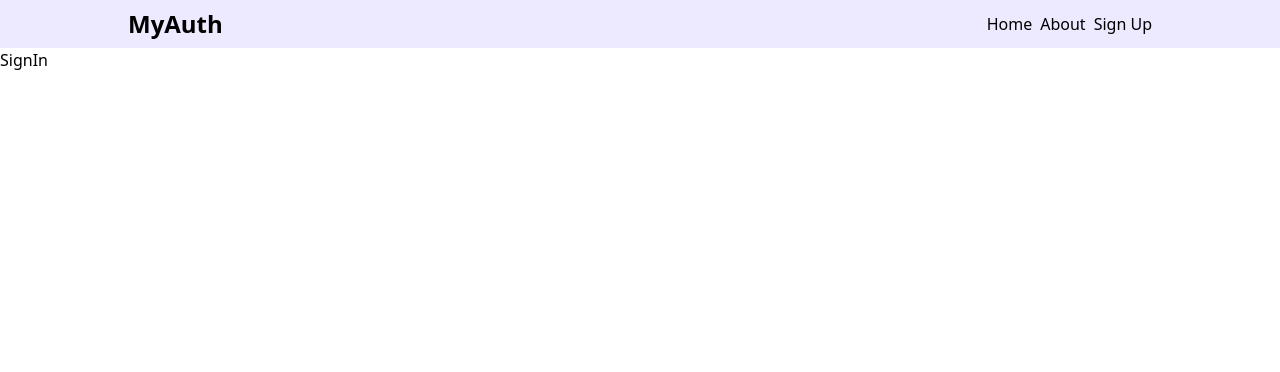
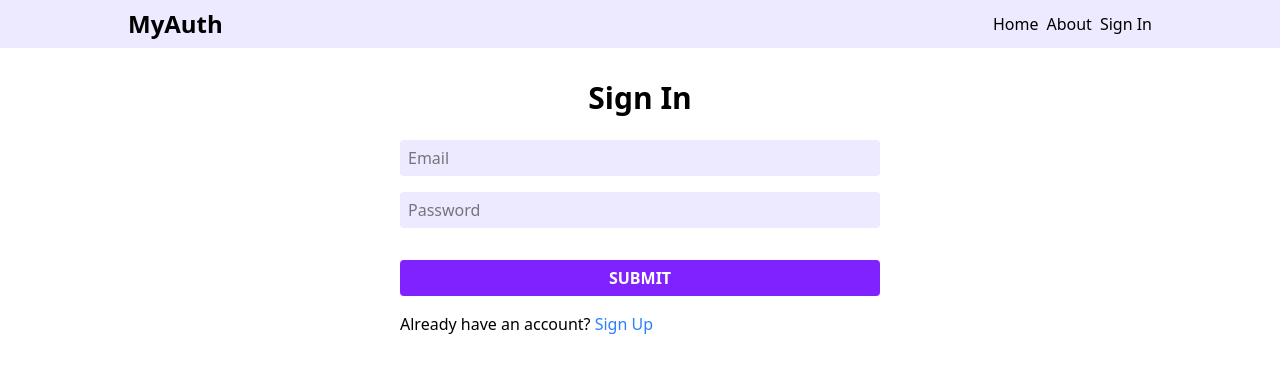
Before and after one commit to Raj-Kashyap001/mern-auth, a React (Vite) app in the folder client/: page /signin in a window 1280 px wide. Shown: the top 372 px of the page. Built offline with nearby package versions, Linux system fonts and the light colour scheme.

Commit message:
Complete the Sign Page functionality

```diff
--- a/client/components/Navbar.tsx
+++ b/client/components/Navbar.tsx
@@ -21,8 +21,8 @@ const Navbar = () => {
             </Link>
           </li>
           <li>
-            <Link className="hover:text-violet-700" to={"/signup"}>
-              Sign Up
+            <Link className="hover:text-violet-700" to={"/signin"}>
+              Sign In
             </Link>
           </li>
         </ul>
--- a/client/pages/SignIn.jsx
+++ b/client/pages/SignIn.jsx
@@ -1,4 +1,82 @@
+import { useState } from "react";
+import { Link, useNavigate } from "react-router-dom";
 const SignIn = () => {
-  return <div>SignIn</div>;
+  const [formData, setFormData] = useState({});
+  const [serverError, setServerError] = useState({});
+  const [requestPending, setRequestPending] = useState(false);
+  const navigate = useNavigate();
+  const handleChange = (e) => {
+    setFormData({ ...formData, [e.target.id]: e.target.value });
+    setServerError({});
+  };
+
+  const handleSubmit = async (e) => {
+    e.preventDefault();
+    try {
+      setRequestPending(true);
+      const res = await fetch("/api/auth/signin", {
+        method: "POST",
+        headers: {
+          "Content-Type": "application/json",
+        },
+        body: JSON.stringify(formData),
+      });
+      if (!res.ok) {
+        throw new Error(
+          `Ops! Something Went Wrong. Please check your details and try agian.`
+        );
+      }
+      setRequestPending(false);
+      setServerError({});
+      navigate("/");
+    } catch (error) {
+      setRequestPending(false);
+      setServerError(error);
+    }
+  };
+
+  return (
+    <section id="sign-up" className="max-w-md mx-auto px-4 mt-8 lg:max-w-lg">
+      <h2 className="text-3xl font-bold text-center mb-6">Sign In</h2>
+      <form className="flex flex-col gap-4" onSubmit={handleSubmit}>
+        <input
+          type="email"
+          required={true}
+          className="bg-violet-100 px-2 py-1.5 rounded"
+          name="email"
+          id="email"
+          placeholder="Email"
+          autoComplete="true"
+          onChange={handleChange}
+        />
+        <input
+          type="password"
+          required={true}
+          className="bg-violet-100 px-2 py-1.5 rounded"
+          name="password"
+          id="password"
+          placeholder="Password"
+          autoComplete="true"
+          onChange={handleChange}
+        />
+        {serverError && (
+          <p className="text-red-500 text-sm">{serverError.message}</p>
+        )}
+        <button
+          className="px-2 py-1.5 uppercase bg-violet-600 text-white font-bold rounded hover:bg-violet-800 disabled:bg-violet-900 disabled:text-gray-300 cursor-pointer"
+          type="submit"
+          disabled={requestPending}
+        >
+          {requestPending ? "Please Wait..." : "Submit"}
+        </button>
+        <p>
+          Already have an account?{" "}
+          <Link className="text-blue-500 hover:underline" to="/signup">
+            Sign Up
+          </Link>
+        </p>
+      </form>
+    </section>
+  );
 };
 export default SignIn;
--- a/client/pages/SignUp.jsx
+++ b/client/pages/SignUp.jsx
@@ -1,10 +1,11 @@
 import { useState } from "react";
-import { Link } from "react-router-dom";
+import { Link, useNavigate } from "react-router-dom";
 
 const SignUp = () => {
   const [formData, setFormData] = useState({});
+  const [serverError, setServerError] = useState({});
   const [requestPending, setRequestPending] = useState(false);
-  const [serverError, setServerError] = useState({});
+  const navigate = useNavigate();
   const handleChange = (e) => {
     setFormData({ ...formData, [e.target.id]: e.target.value });
     setServerError({});
@@ -27,7 +28,8 @@ const SignUp = () => {
         );
       }
       setRequestPending(false);
-      setServerError("");
+      setServerError({});
+      navigate("/signin");
     } catch (error) {
       setRequestPending(false);
       setServerError(error);
@@ -44,7 +46,7 @@ const SignUp = () => {
           className="bg-violet-100 px-2 py-1.5 rounded"
           name="username"
           id="username"
-          placeholder="username"
+          placeholder="Username"
           autoComplete="true"
           onChange={handleChange}
         />
@@ -54,7 +56,7 @@ const SignUp = () => {
           className="bg-violet-100 px-2 py-1.5 rounded"
           name="email"
           id="email"
-          placeholder="email"
+          placeholder="Email"
           autoComplete="true"
           onChange={handleChange}
         />
@@ -64,13 +66,14 @@ const SignUp = () => {
           className="bg-violet-100 px-2 py-1.5 rounded"
           name="password"
           id="password"
-          placeholder="password"
+          placeholder="Password"
           autoComplete="true"
           onChange={handleChange}
         />
         {serverError && (
           <p className="text-red-500 text-sm">{serverError.message}</p>
         )}
+
         <button
           className=" px-2 py-1.5 uppercase bg-violet-600 text-white font-bold rounded hover:bg-violet-800 disabled:bg-violet-900 disabled:text-gray-300 cursor-pointer"
           type="submit"
@@ -79,7 +82,7 @@ const SignUp = () => {
           {requestPending ? "Please Wait..." : "Submit"}
         </button>
         <p>
-          Don't have a account?{" "}
+          Don&#39;t have an account?{" "}
           <Link className="text-blue-500 hover:underline" to="/signin">
             Sign In
           </Link>
```
Also changed, not shown: 1 other file (tests, documents, lock files or other folders).
